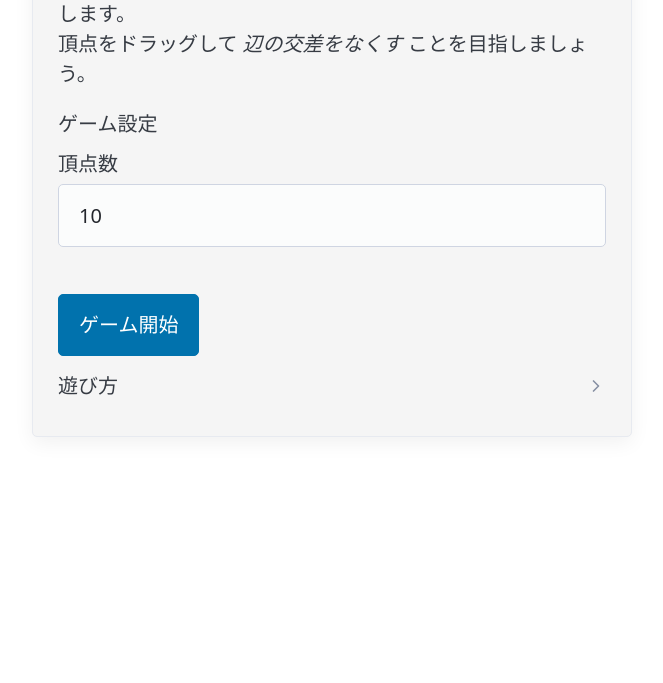
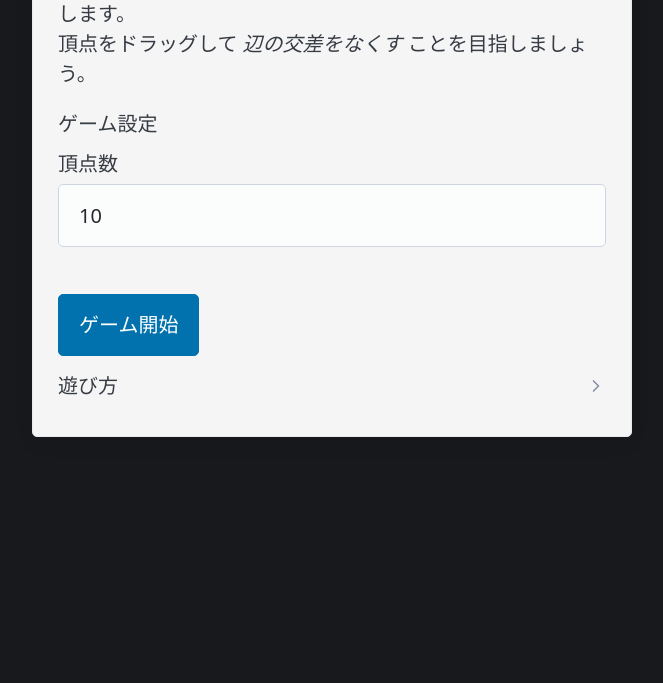
Before and after one commit to kuradai33/webVanilla_graphGame, a website built with webpack: page docs/index.html in a window 1280 px wide. Shown: the part 149-832 px from the top of the page, without its empty margins (308-971 px from the left). Before the commit the page ends 800 px from the top, so only its background shows below. Built offline with nearby package versions, Linux system fonts and the light colour scheme.

Commit message:
背景を画面いっぱいで黒に

```diff
--- a/docs/style.css
+++ b/docs/style.css
@@ -3,6 +3,11 @@
     /* 使用したいフォント名 */
     src: url('./Quadaptor.otf') format('opentype');
     /* OTFファイルへのパス */
+}
+
+body, html {
+    height: 100%;
+    background: #17191c;
 }
 
 canvas {
```
